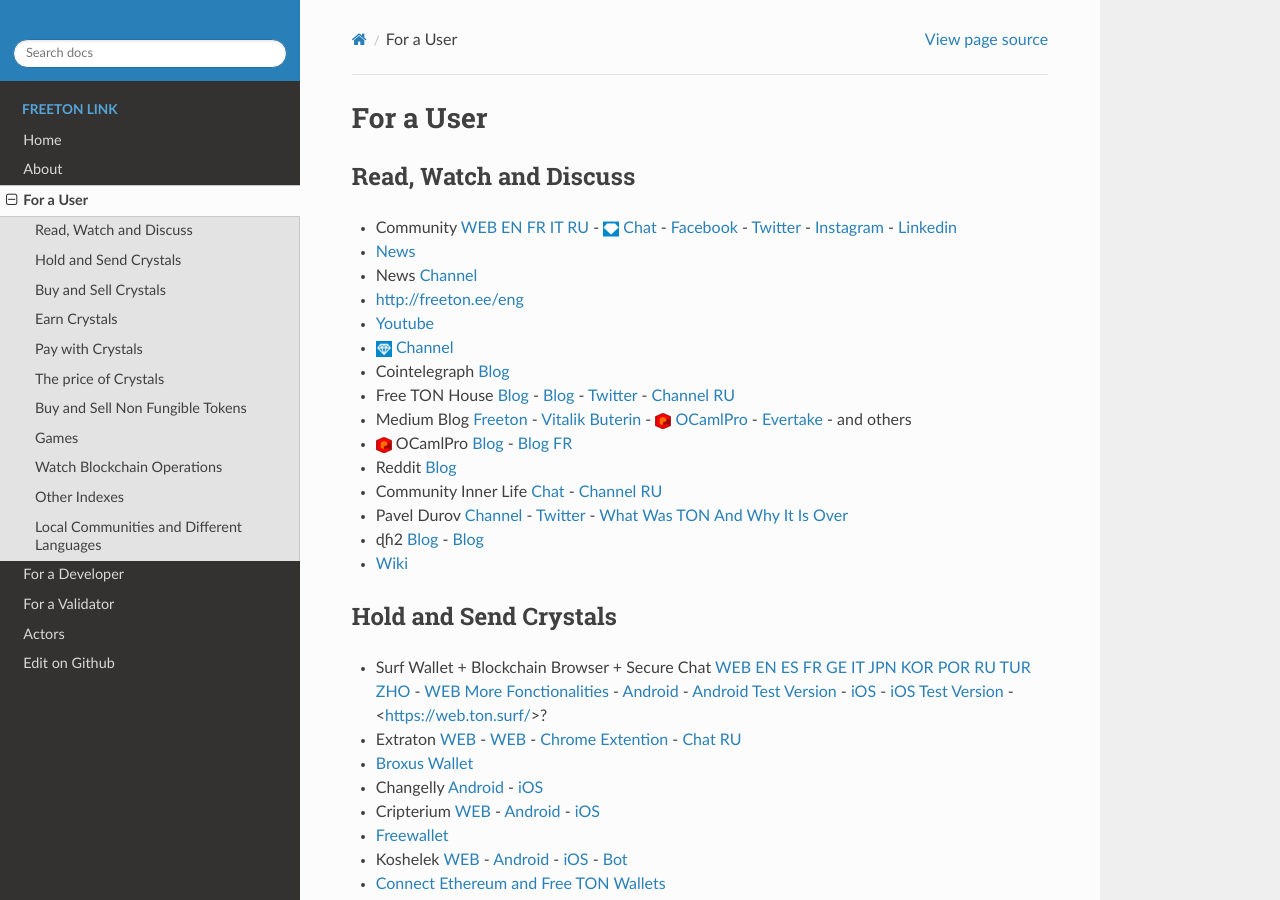
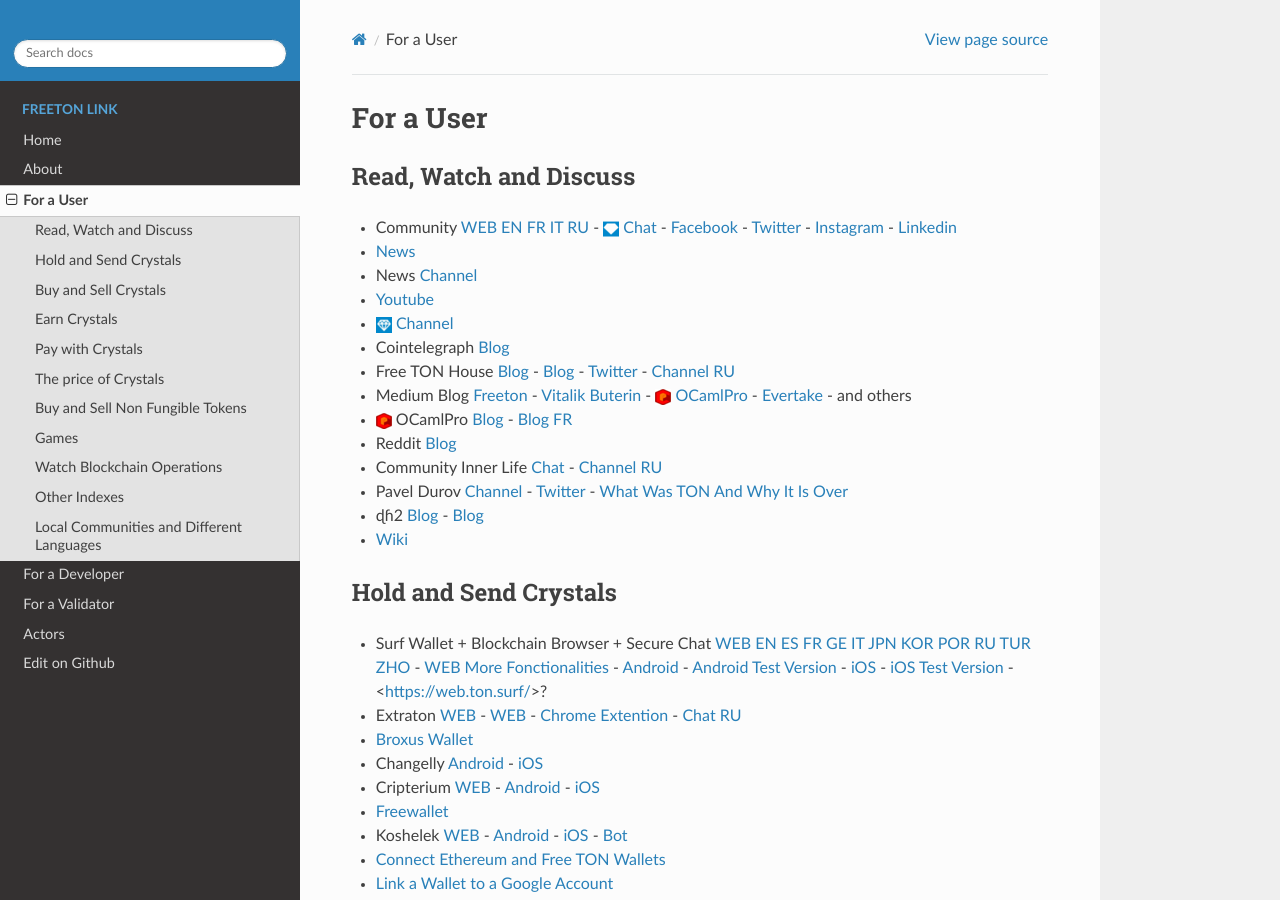
Before and after one commit to OCamlPro/www.freeton.link, a Sphinx documentation site: the page built from sphinx/user.rst, in a window 1280 px wide and 900 px high. Built offline with Sphinx 7.4.7 and the Read the Docs theme 2.0.0, drawn with Linux system fonts in a browser that asks for light colours; the version number could not be read and is left out.

Commit message:
petits changements

```diff
--- a/sphinx/user.rst
+++ b/sphinx/user.rst
@@ -6,7 +6,6 @@
 * Community `WEB EN FR IT RU <https://freeton.org/>`_ - |toncrystal.ico| `Chat <https://t.me/toncrystal>`_ - `Facebook <https://www.facebook.com/CommunityTon>`_ - `Twitter <https://twitter.com/CommunityTon>`_ - `Instagram <https://www.instagram.com/communityton/>`_ - `Linkedin <https://www.linkedin.com/in/free-ton/>`_
 * `News <https://ton-news.com/>`_
 * News `Channel <https://t.me/TON_Journal_TM>`_
-* `<http://freeton.ee/eng>`_
 * `Youtube <https://www.youtube.com/c/FreeTON_official/featured>`_
 * |FreeTonNews.ico| `Channel <https://t.me/ton_crystal_news>`_
 * Cointelegraph `Blog <https://cointelegraph.com/>`_
```
